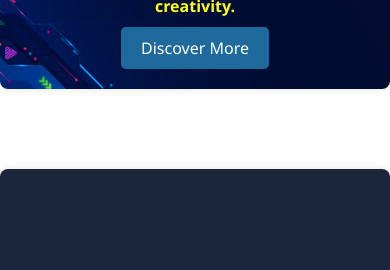
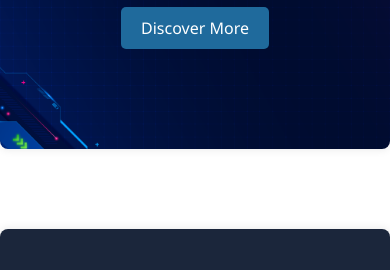
Before and after one commit to RyanLee9219/RyanLee, a website: page index.html in a window 390 px wide. Shown: the part 347-617 px from the top of the page. Drawn offline with nearby package versions, Linux system fonts and the light colour scheme.

Commit message:
fifth commit: fixed css issue in mobile - header

```diff
--- a/styles.css
+++ b/styles.css
@@ -412,7 +412,7 @@ footer p{
 
 
     #home {
-        padding: 120px 20px 20px;
+        padding: 100px 20px;
         margin-top: 80px;
     }
 
```
